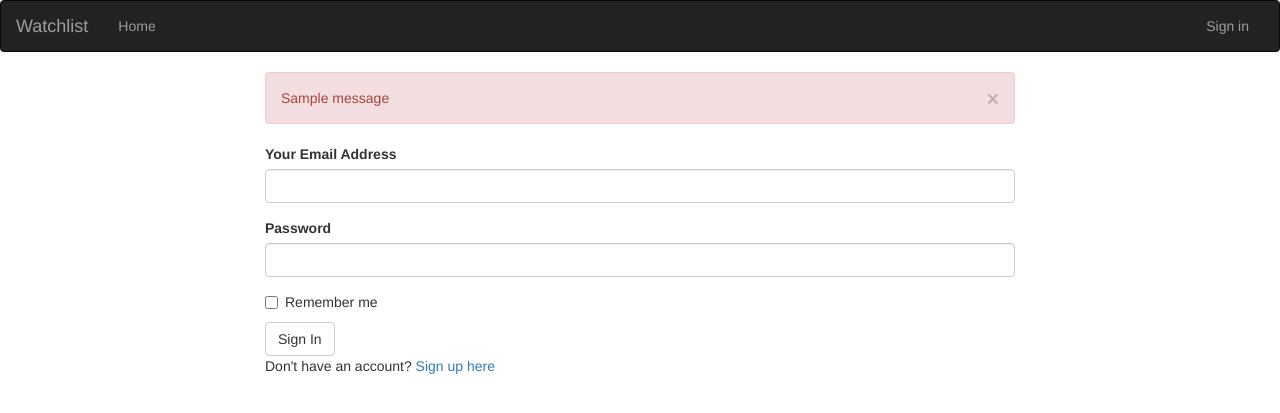
After one commit to Aprilwairimu/Movie-App, a Flask app: template app/templates/auth/login.html in a window 1280 px wide. The commit adds this page. Shown: the top 413 px of the page. Run offline with Flask 2, Linux system fonts and the light colour scheme; tables that the repository leaves empty hold one stand-in row (values such as "Sample post"); the template is opened without the code that fills it: values that come from a table or form of the project are taken from there, most other values are stand-ins (such as "Sample title", 1, 10 or a date in 2020); one stand-in notice (Sample message) is shown; some libraries are stand-ins or nearby versions.

Commit message:
created a login.html file

```diff
--- a/app/auth/forms.py
+++ b/app/auth/forms.py
@@ -1,5 +1,5 @@
 from flask_wtf import FlaskForm
-from wtforms import StringField,PasswordField,SubmitField
+from wtforms import StringField,PasswordField,SubmitField,BooleanField
 from wtforms.validators import Required,Email,EqualTo
 from ..models import User
 
@@ -13,3 +13,9 @@ class RegistrationForm(FlaskForm):
     def validate_username(self,data_field):
         if User.query.filter_by(username = data_field.data).first():
             raise ValidationError('That username is taken')
+
+class LoginForm(FlaskForm):
+    email = StringField('Your Email Address',validators=[Required(),Email()])
+    password = PasswordField('Password',validators =[Required()])
+    remember = BooleanField('Remember me')
+    submit = SubmitField('Sign In')
--- /dev/null
+++ b/app/templates/auth/login.html
@@ -0,0 +1,24 @@
+{% extends 'base.html'%}
+{% import 'bootstrap/wtf.html' as wtf%}
+
+{% block content %}
+<div class="container">
+    <div class="row">
+        <div class="col-md-2"> </div>
+        <div class="col-md-8">
+            <!--Flash message -->
+            {% for message in get_flashed_messages() %}
+            <div class="alert alert-danger">
+                <button type="button" class="close" data-dismiss="alert">&times;</button>
+                {{ message }}
+            </div>
+            {% endfor %}
+            <!-- Login form -->
+            {{wtf.quick_form(login_form)}}
+            <p> Don't have an account? <a href="{{url_for('auth.register')}}">Sign up here</a></p>
+        </div>
+        <div clas="col-md-2"> </div>
+    </div>
+</div>
+
+{% endblock%}
--- a/app/templates/navbar.html
+++ b/app/templates/navbar.html
@@ -12,6 +12,17 @@
         <div class="navbar-collapse collapse">
             <ul class="nav navbar-nav">
                 <li><a href="/">Home</a></li>
+            </ul>
+
+                <ul class="nav navbar-nav navbar-right">
+                    {% if current_user.is_authenticated %}
+                    <li style="color:white;padding:15px;">{{current_user.username}}</li>
+                    <li><a href="{{url_for('auth.logout')}}">Sign out</a></li>
+                    {% else %}
+                    <li><a href="{{url_for('auth.login')}}">Sign in</a></li>
+                    {%endif%}
+                </ul>
+
         </div>
 
     </div>
```
Also changed, not shown: app/auth/views.py (+16 -4 lines).
